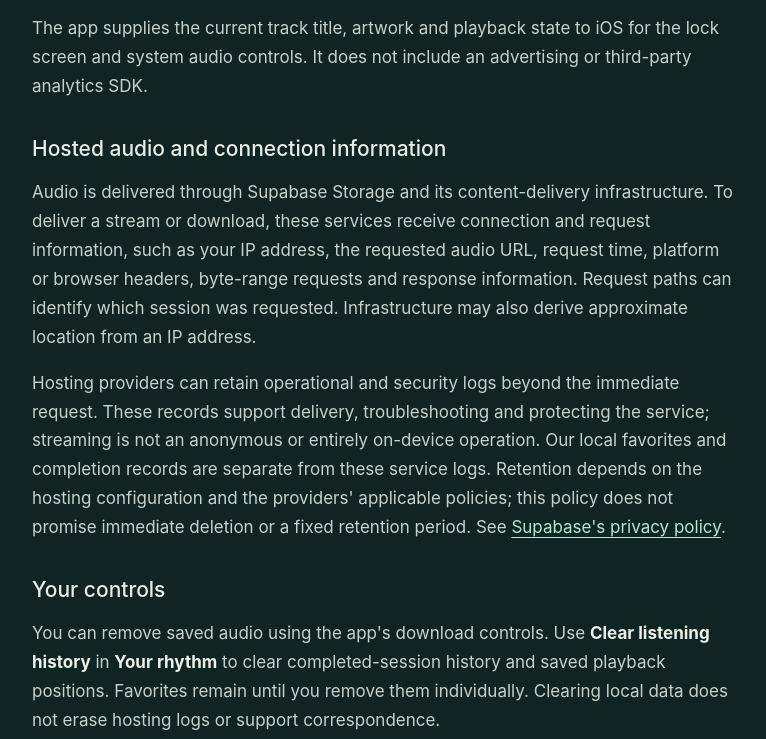
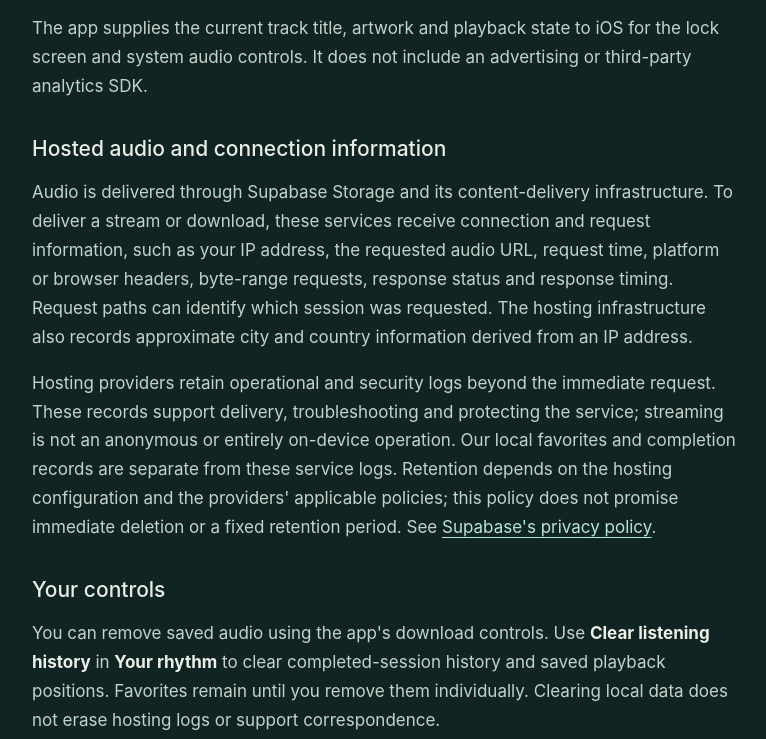
Before and after one commit to chrisfrostcoach/daily-start-support, a plain HTML site: page privacy.html in a window 1280 px wide. Shown: the part 712-1451 px from the top of the page, without its empty margins (254-1020 px from the left). Drawn offline with Linux system fonts and the light colour scheme.

Commit message:
Describe verified audio hosting request logs

```diff
--- a/privacy.html
+++ b/privacy.html
@@ -1,5 +1,6 @@
 <!doctype html>
-<html lang="en"><head><meta charset="utf-8"><meta name="viewport" content="width=device-width, initial-scale=1"><link rel="icon" href="icon.png"><title>Daily Start — Privacy policy</title><style>:root{color-scheme:dark;font-family:-apple-system,BlinkMacSystemFont,"Segoe UI",sans-serif;color:#e9ede6;background:#102523}*{box-sizing:border-box}body{margin:0}main{max-width:760px;margin:auto;padding:64px 26px 90px}h1{font-family:Georgia,serif;font-size:clamp(34px,7vw,54px);font-weight:400;letter-spacing:-.04em}h2{font-size:21px;font-weight:550;margin-top:35px}p{font-size:17px;line-height:1.7;color:#c5d2cb}a{color:#b7e6d2;text-underline-offset:4px}strong{color:#edf0e8}</style></head><body><main>
+<html lang="en"><head><meta charset="utf-8"><meta name="viewport" content="width=device-width, initial-scale=1"><title>Daily Start — Privacy policy</title><style>:root{color-scheme:dark;font-family:-apple-system,BlinkMacSystemFont,"Segoe UI",sans-serif;color:#e9ede6;background:#102523}*{box-sizing:border-box}body{margin:0}main{max-width:760px;margin:auto;padding:64px 26px 90px}h1{font-family:Georgia,serif;font-size:clamp(34px,7vw,54px);font-weight:400;letter-spacing:-.04em}h2{font-size:21px;font-weight:550;margin-top:35px}p{font-size:17px;line-height:1.7;color:#c5d2cb}a{color:#b7e6d2;text-underline-offset:4px}strong{color:#edf0e8}</style><link rel="icon" type="image/png" href="icon.png">
+</head><body><main>
 <h1>Daily Start privacy policy</h1>
 <p>Updated 2 October 2026. Daily Start is an audio app by Chris Frost. This policy covers streaming sessions, optional offline downloads and our support services.</p>
 <h2>Listening and local storage</h2>
@@ -7,8 +8,8 @@
 <p>Audio streams over HTTPS when you play a session that has not been downloaded. Streaming and downloading use your internet connection and may use mobile data. You can choose to download sessions to the app&#x27;s local storage for later offline listening, and remove those downloads in the app. Downloads are saved only after you request them and are checked for completeness before being made available offline. A fresh installation does not include the audio files. Temporary playback buffers are different from a completed offline download.</p>
 <p>The app supplies the current track title, artwork and playback state to iOS for the lock screen and system audio controls. It does not include an advertising or third-party analytics SDK.</p>
 <h2>Hosted audio and connection information</h2>
-<p>Audio is delivered through Supabase Storage and its content-delivery infrastructure. To deliver a stream or download, these services receive connection and request information, such as your IP address, the requested audio URL, request time, platform or browser headers, byte-range requests and response information. Request paths can identify which session was requested. Infrastructure may also derive approximate location from an IP address.</p>
-<p>Hosting providers can retain operational and security logs beyond the immediate request. These records support delivery, troubleshooting and protecting the service; streaming is not an anonymous or entirely on-device operation. Our local favorites and completion records are separate from these service logs. Retention depends on the hosting configuration and the providers&#x27; applicable policies; this policy does not promise immediate deletion or a fixed retention period. See <a href="https://supabase.com/privacy">Supabase&#x27;s privacy policy</a>.</p>
+<p>Audio is delivered through Supabase Storage and its content-delivery infrastructure. To deliver a stream or download, these services receive connection and request information, such as your IP address, the requested audio URL, request time, platform or browser headers, byte-range requests, response status and response timing. Request paths can identify which session was requested. The hosting infrastructure also records approximate city and country information derived from an IP address.</p>
+<p>Hosting providers retain operational and security logs beyond the immediate request. These records support delivery, troubleshooting and protecting the service; streaming is not an anonymous or entirely on-device operation. Our local favorites and completion records are separate from these service logs. Retention depends on the hosting configuration and the providers&#x27; applicable policies; this policy does not promise immediate deletion or a fixed retention period. See <a href="https://supabase.com/privacy">Supabase&#x27;s privacy policy</a>.</p>
 <h2>Your controls</h2>
 <p>You can remove saved audio using the app&#x27;s download controls. Use <strong>Clear listening history</strong> in <strong>Your rhythm</strong> to clear completed-session history and saved playback positions. Favorites remain until you remove them individually. Clearing local data does not erase hosting logs or support correspondence.</p>
 <p>Deleting the app removes its local app data from that device. Offloading an app may preserve data. Completed audio downloads are marked as excluded from device and iCloud backups. Other local preferences and history may be governed by your Apple backup settings; Daily Start does not provide its own cloud sync. When you have a completed offline download, playing that local copy does not require fetching that session&#x27;s audio again.</p>
```
Also changed, not shown: 1 other file.
